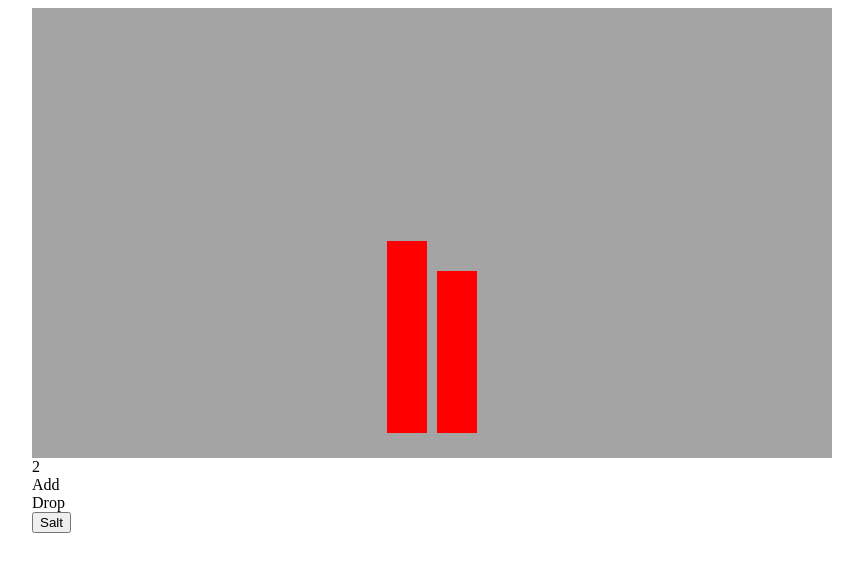
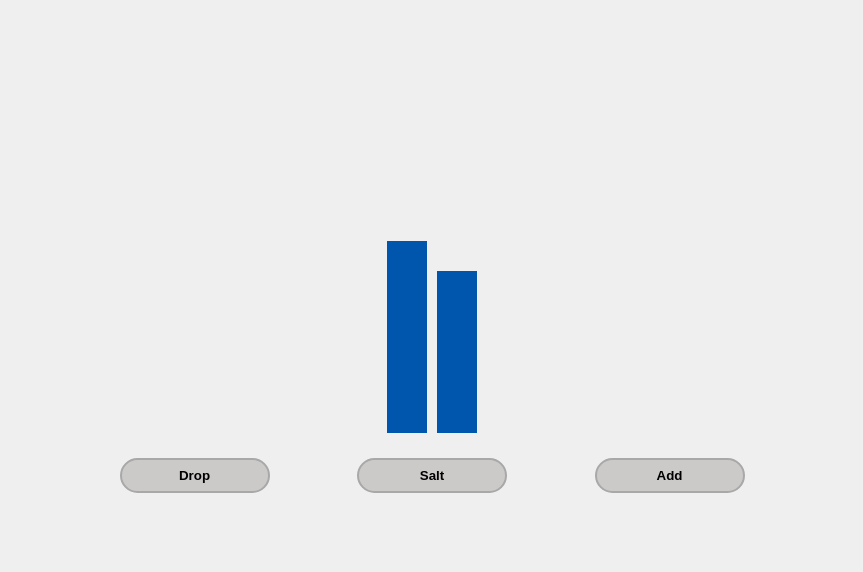
Before and after one commit to Woohaik/sort-visualize, a React (Create React App) app: page / in a window 1280 px wide. Shown: the top 572 px of the page, without its empty margins (208-1071 px from the left). Built offline with nearby package versions, Linux system fonts and the light colour scheme.

Commit message:
Cambiados estilos

```diff
--- a/src/App.tsx
+++ b/src/App.tsx
@@ -49,17 +49,20 @@ const App = () => {
                 width: barWidth
               }
               const leftPosition: number = (index * 50);
-              return <Bar key={index} left={leftPosition} size={size} color="red" />
+              return <Bar key={index} left={leftPosition} size={size} color="#0056ad" />
             })
           }
         </div>
       </div>
-      <div>{bars.length}</div>
+      <div className="button-container">
+        <button className="changeValue" onClick={dropHandler}>Drop</button>
+        <button className="changeValue" onClick={salt}>Salt</button>
 
-      <div onClick={addHandler}>Add</div>
+        <button className="changeValue" onClick={addHandler}>Add</button>
+      </div>
 
-      <div onClick={dropHandler}>Drop</div>
-      <button onClick={salt}>Salt</button>
+
+
 
     </div>
   )
--- a/src/assets/style.css
+++ b/src/assets/style.css
@@ -1,3 +1,6 @@
+body {
+    background-color: rgba(235, 235, 235, 0.781);
+}
 .app {
     width: 100%;
     max-width: 800px;
@@ -11,7 +14,6 @@
 
 .wrapper {
     position: relative;
-    background-color: rgba(139, 139, 139, 0.781);
     width: 100%;
     max-width: 800px;
     margin: 0 auto;
@@ -27,3 +29,27 @@ input {
     width: 100%;
     position: absolute;
 }
+
+.changeValue {
+    font-weight: 600;
+    cursor: pointer;
+    display: flex;
+    justify-content: center;
+    align-items: center;
+    width: 150px;
+    height: 35px;
+    background: rgb(204, 201, 201);
+    border-radius: 20px;
+    outline: none;
+    border: 2px solid rgb(168, 168, 168);
+}
+
+.changeValue:hover {
+    background: rgb(180, 180, 180);
+    border: 2px solid rgb(150, 150, 150);
+}
+
+.button-container {
+    display: flex;
+    justify-content: space-evenly;
+}
```
